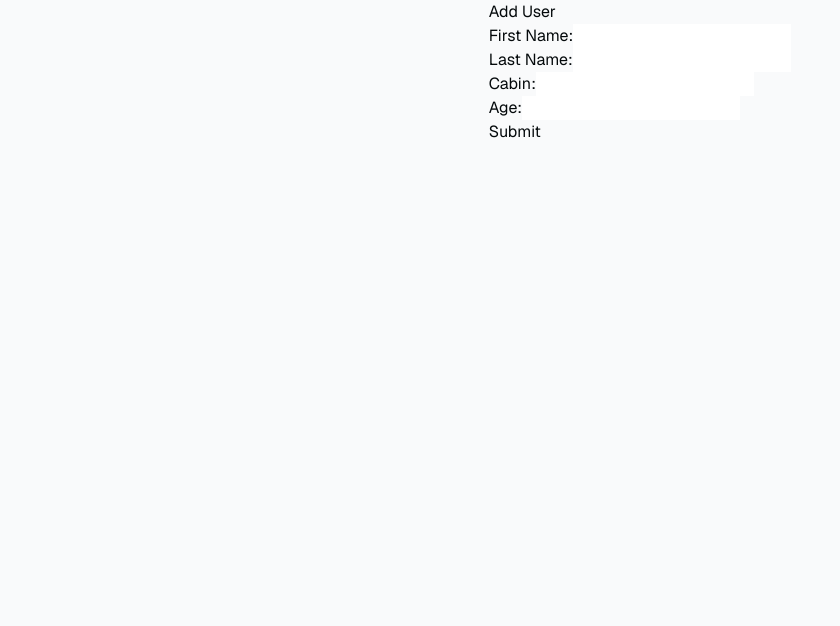
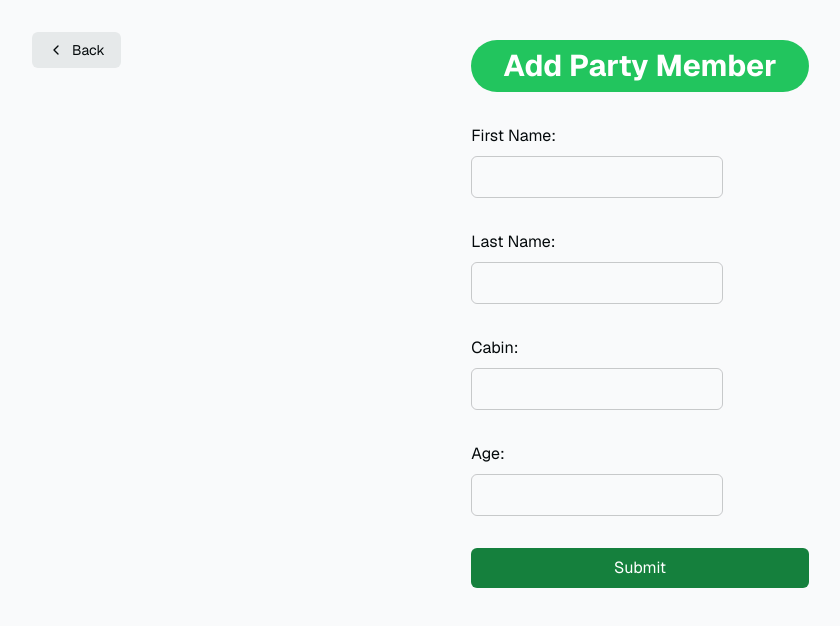
Before and after one commit to gabrielriedel/cedars-fc-supapp, a Next.js app: page /register in a window 1280 px wide. Shown: the top 626 px of the page, without its empty margins (0-840 px from the left). Built offline with nearby package versions, Linux system fonts and the light colour scheme.

Commit message:
visual improvements to pages

```diff
--- a/app/activities/page.tsx
+++ b/app/activities/page.tsx
@@ -3,6 +3,8 @@ import React, { useState } from 'react';
 import DayComponent from '@/components/DayComponent';  // Adjust path as needed
 import PartyDropdown from '@/components/PartyDropdown';  // Adjust path as needed
 import { Guest } from '@/components/Guest';  // Adjust path as needed
+import Link from "next/link";
+import Header from '@/components/Header';
 
 const daysOfWeek = ['Monday', 'Tuesday', 'Wednesday', 'Thursday', 'Friday'];
 const hoursOfDay = [1, 2, 3, 4, 5];
@@ -17,6 +19,26 @@ const Page: React.FC = () => {
 
     return (
         <div className="flex flex-col items-start justify-start w-full ml-20">
+            <Link
+        href="/protected"
+        className="absolute right-8 top-8 py-2 px-4 rounded-md no-underline text-foreground bg-btn-background hover:bg-btn-background-hover flex items-center group text-sm"
+      >
+        <svg
+          xmlns="http://www.w3.org/2000/svg"
+          width="24"
+          height="24"
+          viewBox="0 0 24 24"
+          fill="none"
+          stroke="currentColor"
+          strokeWidth="2"
+          strokeLinecap="round"
+          strokeLinejoin="round"
+          className="mr-2 h-4 w-4 transition-transform group-hover:-translate-x-1"
+        >
+          <polyline points="15 18 9 12 15 6" />
+        </svg>{" "}
+        Back
+      </Link>
             <PartyDropdown setSelectedGuest={setSelectedGuest} />
             <label htmlFor="guestSelect" className="block text-black font-medium py-2">
                         Choose Activities:
--- a/app/register/page.tsx
+++ b/app/register/page.tsx
@@ -1,14 +1,40 @@
 'use client'
 
 import SubmitUser from '@/components/SubmitUser';
+import Link from "next/link";
 
 const Home: React.FC = () => {
     return (
         <div>
-            <h1>Add User</h1>
+            <Link
+                href="/protected"
+                className="absolute left-8 top-8 py-2 px-4 rounded-md no-underline text-foreground bg-btn-background hover:bg-btn-background-hover flex items-center group text-sm"
+            >
+                <svg
+                    xmlns="http://www.w3.org/2000/svg"
+                    width="24"
+                    height="24"
+                    viewBox="0 0 24 24"
+                    fill="none"
+                    stroke="currentColor"
+                    strokeWidth="2"
+                    strokeLinecap="round"
+                    strokeLinejoin="round"
+                    className="mr-2 h-4 w-4 transition-transform group-hover:-translate-x-1"
+                >
+                    <polyline points="15 18 9 12 15 6" />
+                </svg>
+                Back
+            </Link>
+            <div className="flex justify-center items-center mt-10 mb-8">
+                <h1 className="text-xl md:text-2xl lg:text-3xl font-bold py-2 px-8 bg-green-500 text-white rounded-full">
+                    Add Party Member
+                </h1>
+            </div>
             <SubmitUser />
         </div>
     );
+
 };
 
 export default Home;
--- a/components/SubmitUser.tsx
+++ b/components/SubmitUser.tsx
@@ -61,11 +61,14 @@ const SubmitUser: React.FC = () => {
         }
     };
 
+
     return (
-        <form onSubmit={handleSubmit}>
-            <div>
-                <label htmlFor="firstName">First Name:</label>
+        <form onSubmit={handleSubmit}
+        className="animate-in flex-1 flex flex-col w-full justify-center gap-2 text-foreground">
+    <div className="mb-6">
+        <label className="text-md block mb-2" htmlFor="firstName">First Name:</label>
         <input
+            className="rounded-md px-4 py-2 bg-inherit border"
             type="text"
             id="firstName"
             name="firstName"
@@ -74,9 +77,10 @@ const SubmitUser: React.FC = () => {
             required
         />
     </div>
-            <div>
-                <label htmlFor="lastName">Last Name:</label>
+    <div className="mb-6">
+        <label className="text-md block mb-2" htmlFor="lastName">Last Name:</label>
         <input
+            className="rounded-md px-4 py-2 bg-inherit border"
             type="text"
             id="lastName"
             name="lastName"
@@ -85,9 +89,10 @@ const SubmitUser: React.FC = () => {
             required
         />
     </div>
-            <div>
-                <label htmlFor="cabin">Cabin:</label>
+    <div className="mb-6">
+        <label className="text-md block mb-2" htmlFor="cabin">Cabin:</label>
         <input
+            className="rounded-md px-4 py-2 bg-inherit border"
             type="text"
             id="cabin"
             name="cabin"
@@ -95,10 +100,11 @@ const SubmitUser: React.FC = () => {
             onChange={handleChange}
         />
     </div>
-            <div>
-                <label htmlFor="age">Age:</label>
+    <div className="mb-6">
+        <label className="text-md block mb-2" htmlFor="age">Age:</label>
         <input
-                    type="text"  // Using text input to simplify age handling
+            className="rounded-md px-4 py-2 bg-inherit border"
+            type="text"  // Consider changing to type="number" if appropriate
             id="age"
             name="age"
             value={formData.age}
@@ -106,8 +112,11 @@ const SubmitUser: React.FC = () => {
             required
         />
     </div>
-            <button type="submit">Submit</button>
+    <button type="submit" className="bg-green-700 rounded-md px-4 py-2 text-white mb-2 hover:bg-green-800 transition-colors">
+        Submit
+    </button>
 </form>
+
     );
 };
 
```
Lines whose indentation alone changed are shown as unchanged.
